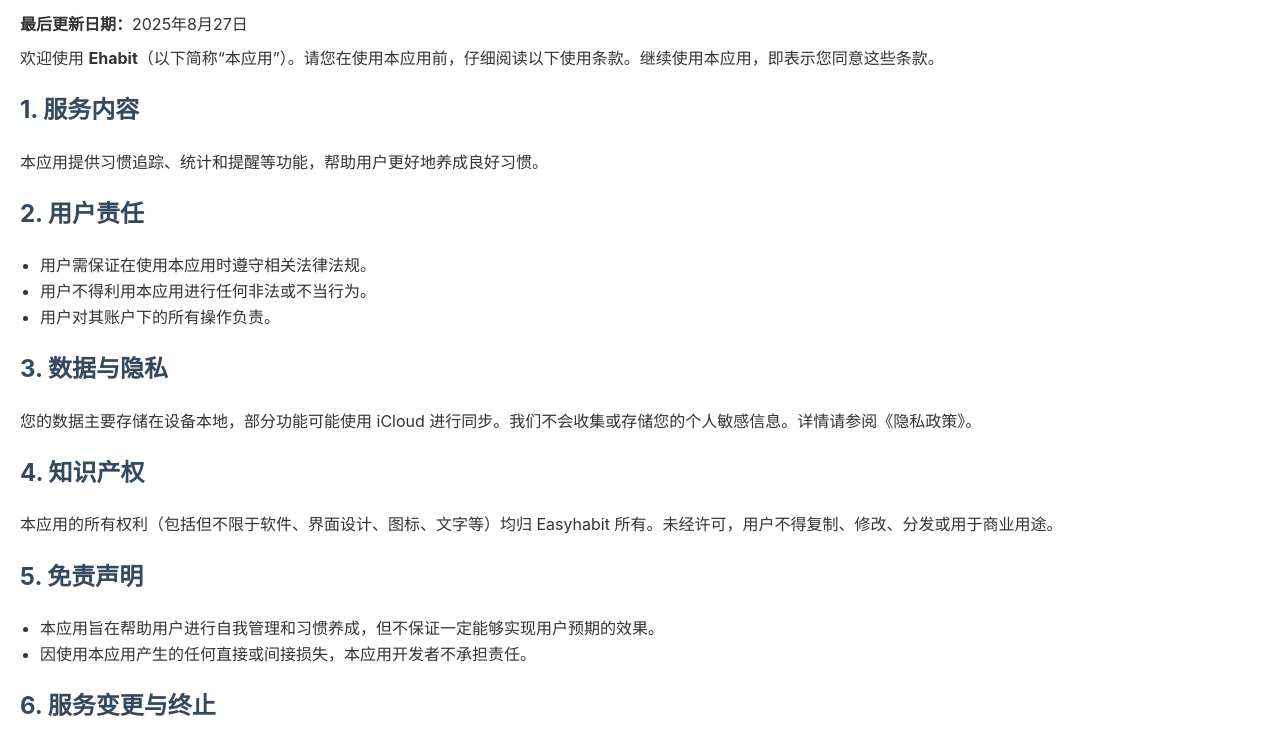
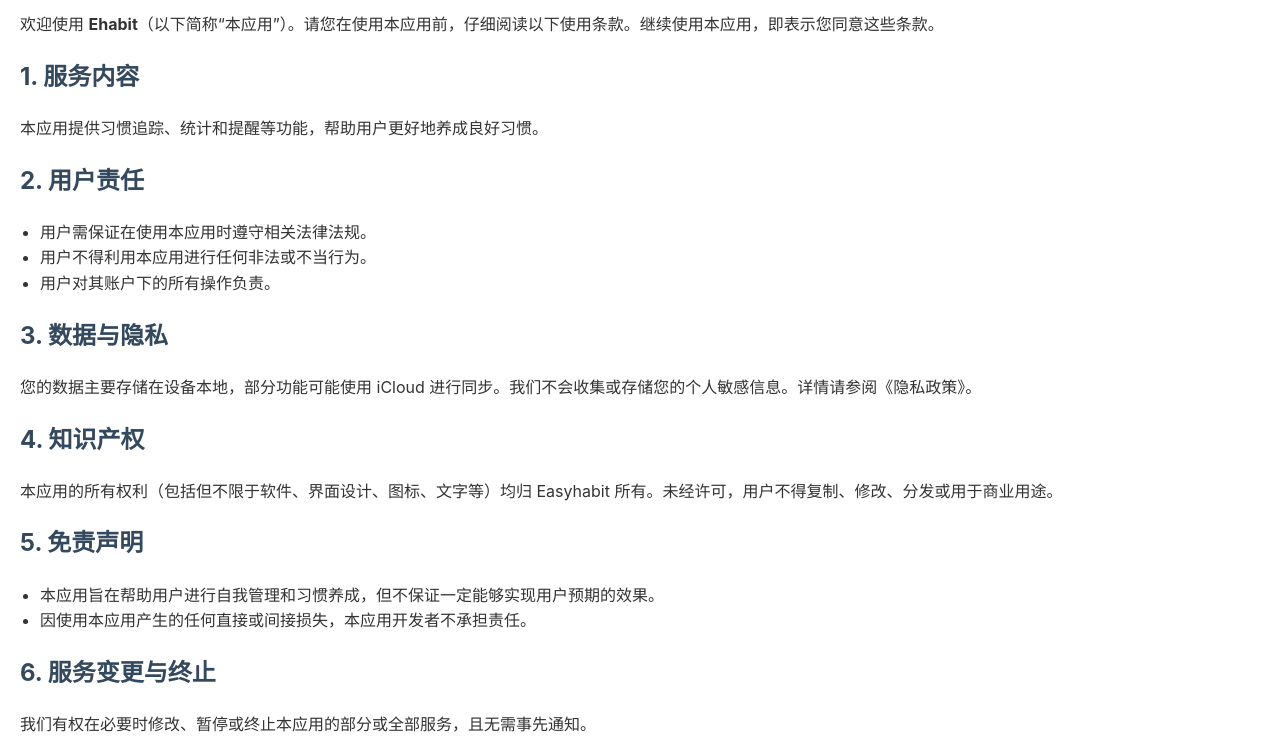
Before and after one commit to dabufan/ehabitterms, a plain HTML site: page index.html in a window 1280 px wide. Shown: the part 82-825 px from the top of the page. Drawn offline with Linux system fonts and the light colour scheme.

Commit message:
Update index.html

```diff
--- a/index.html
+++ b/index.html
@@ -17,7 +17,6 @@
 </head>
 <body>
     <h1>Ehabit 使用条款</h1>
-    <p><strong>最后更新日期：</strong>2025年8月27日</p>
 
     <p>欢迎使用 <strong>Ehabit</strong>（以下简称“本应用”）。请您在使用本应用前，仔细阅读以下使用条款。继续使用本应用，即表示您同意这些条款。</p>
 
```
